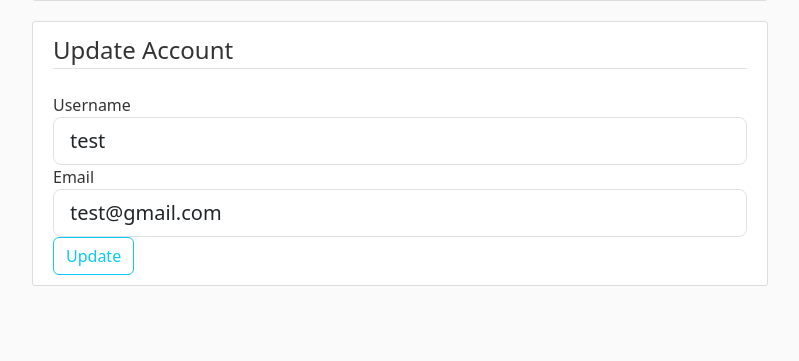
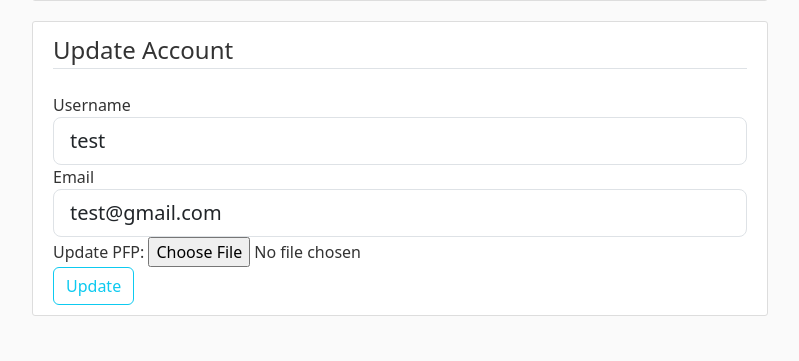
Before and after one commit to rachit901109/Blogsite-app, a Flask app: page /account in a window 1280 px wide. Shown: the part 439-800 px from the top of the page, without its empty margins (50-849 px from the left). Run offline with Flask 3, Linux system fonts and the light colour scheme; a user stored in the database is signed in; some libraries are stand-ins or nearby versions.

Commit message:
added profile pictures

```diff
--- a/blogsite/forms.py
+++ b/blogsite/forms.py
@@ -1,4 +1,5 @@
 from flask_wtf import FlaskForm
+from flask_wtf.file import FileField, FileAllowed
 from wtforms import StringField, PasswordField, SubmitField, BooleanField
 from wtforms.validators import DataRequired, Length, Email, EqualTo, ValidationError
 from blogsite.models import User, Post
@@ -33,6 +34,7 @@ class Login_form(FlaskForm):
 class Update_account_form(FlaskForm):
     username = StringField(label='Username', validators=[DataRequired(), Length(min=2,max=15)])
     email = StringField(label='Email', validators=[Email()])
+    pfp = FileField(label="Update PFP:", validators=[FileAllowed(['jpg','jpeg','png'])])
     submit = SubmitField(label='Update')
 
     def validate_username(self, username):
--- a/blogsite/routes.py
+++ b/blogsite/routes.py
@@ -1,3 +1,5 @@
+import os,secrets
+from PIL import Image
 from flask import render_template, url_for, flash, redirect, request
 from blogsite import app, db, bcrypt
 from blogsite.forms import Registration_form, Login_form, Update_account_form
@@ -41,6 +43,7 @@ def about():
 @app.route('/register',methods=['GET','POST'])
 def register():
     form = Registration_form()
+    # if form is valid create user add to db commit flash success and return to login; else render register page again
     if form.validate_on_submit():
         hash_pass = bcrypt.generate_password_hash(form.password.data).decode('utf-8')
         user = User(username=form.username.data, email=form.email.data, password=hash_pass)
@@ -53,14 +56,17 @@ def register():
 
 @app.route('/login',methods=['GET','POST'])
 def login():
+    # if logged in user tries to login again; Not need now cause for logged in user page is now updated
     if current_user.is_authenticated:
         flash(message=f'You are already logged in as {current_user.username}',category='warning')
         return redirect(url_for('home'))
     form = Login_form()
+    # if all fields on form are valid, check if hashed-password for submitted email matches password save in DB else flash mail password didnt match error
     if form.validate_on_submit():
         user = User.query.filter_by(email=form.email.data).first()
         if user and bcrypt.check_password_hash(user.password, form.password.data):
             login_user(user, form.remember.data)
+            # return user to previous page if he came to login from a prev page else return to home
             next_page = request.args.get('next')
             flash(message=f"Logged in as {user.username}!", category='success')
             if next_page:
@@ -71,17 +77,34 @@ def login():
             flash(message='Email and password did not match',category='danger')
     return render_template('login.html', form=form,page_title='Login')
 
-
+# logout functionality made easy by login manager
 @app.route('/logout')
 def logout():
     logout_user()
     return redirect(url_for('home'))
 
+# saves uploaded pic in profile_pic with a random name; use this name to load the updated pfp
+def save_picture(pfp):
+    random_hex = secrets.token_hex(8)
+    _,ext = os.path.splitext(pfp.filename)
+    pfp_name = random_hex+ext
+    pfp_path = os.path.join(app.root_path,'static/profile_pic',pfp_name)
+
+    resized_img = Image.open(pfp)
+    resized_img.thumbnail(tuple([150,150]))
+
+    resized_img.save(pfp_path)
+    return pfp_name
+
+# account details and feature to update details
 @app.route('/account',methods=['GET','POST'])
 @login_required
 def account():
     form = Update_account_form()
     if form.validate_on_submit():
+        if form.pfp.data:
+            pfp_name = save_picture(form.pfp.data)
+            current_user.img_file = pfp_name
         current_user.username = form.username.data
         current_user.email = form.email.data
         db.session.commit()
@@ -95,6 +118,7 @@ def account():
     img_file = url_for('static',filename=r'profile_pic/'+current_user.img_file)
     return render_template('account.html', page_title='Account', form = form, img_file = img_file)
 
+# query page to see all users and posts
 @app.route('/Query')
 def query():
     user_list = []
--- a/blogsite/templates/account.html
+++ b/blogsite/templates/account.html
@@ -1,12 +1,33 @@
 {% extends "layout.html" %}
 {% block page_content %}
+
+<!-- <div class="content-section">
+    <div class="column-md-3">
+        <div class="card">
+            <div class="card-body">
+                <div class="text-center">
+                    <div class="profile-photo-container">
+                        <img src="{{ img_file }}" alt="Profile Photo" class="profile-photo">
+                    </div>
+                    <h2 class="mt-3">{{ current_user.username }}</h2>
+                    <p class="text-muted">{{ current_user.email }}</p>
+                    <p class="mb-1"><strong>Bookmarked:</strong> 10</p>
+                    <p class="mb-0"><strong>Blogs:</strong> 5</p>
+                </div>
+            </div>
+        </div>
+    </div>
+</div> -->
+
 <div class="content-section">
     <div class="column-md-3">
         <div class="card">
             <div class="card-body">
                 <div class="text-center">
                     <!-- Profile Photo -->
+                    <div class="profile-photo-container">
                         <img src="{{ img_file }}" alt="Profile Photo" class="img-fluid rounded-circle" style="max-width: 150px;">
+                    </div>
                     <!-- User Name and Email -->
                     <h2 class="mt-3">{{ current_user.username }}</h2>
                     <p class="text-muted">{{ current_user.email }}</p>
@@ -19,9 +40,10 @@
     </div>
 </div>
 
+
 <div class="content-section">
-  <form action="" method="post">
-      {{ form.hidden_tag()  }}
+    <form action="" method="post" enctype="multipart/form-data">
+        {{ form.hidden_tag() }}
         <fieldset class="form-group">
             <legend class="border-bottom mb-4">Update Account</legend>
             <div class="form-group">
@@ -50,6 +72,15 @@
                 {{ form.email(class="form-control form-control-lg") }}
                 {% endif %}
             </div>
+            <div class="form-group">
+                {{ form.pfp.label() }}
+                {{ form.pfp(class="form-control-file") }}
+                {% if form.pfp.errors %}
+                    {% for error in form.pfp.errors %}
+                    <span class="text-danger">{{ error }}</span><br>
+                    {% endfor %}
+                {% endif %}
+            </div>
         </fieldset>
         <div class="form-group">
             {{ form.submit(class="btn btn-outline-info") }}
--- a/blogsite/templates/query.html
+++ b/blogsite/templates/query.html
@@ -1,7 +1,7 @@
 {% extends "layout.html" %}
 {% block page_content %}
   <div class="container">
-    <h1>Stylish Table Example</h1>
+    <h1>Query DB tables</h1>
     <div class="mb-3">
       <button id="userButton" class="btn btn-primary">User Table</button>
       <button id="postButton" class="btn btn-primary">Post Table</button>
```
Also changed, not shown: blogsite/static/temp_style.css (+12 -0 lines), blogsite/static/profile_pic/54f1d165cd64b6ac.jpeg (added), blogsite/static/profile_pic/7de3cd8ede71462d.jpg (added), blogsite/static/profile_pic/93044b4f10489ae8.jpeg (added), blogsite/static/profile_pic/c69d9ab0e227d6d6.jpg (added), blogsite/static/profile_pic/dd06a9291d96578c.jpg (added), instance/site.db. Lines whose indentation alone changed are shown as unchanged.
